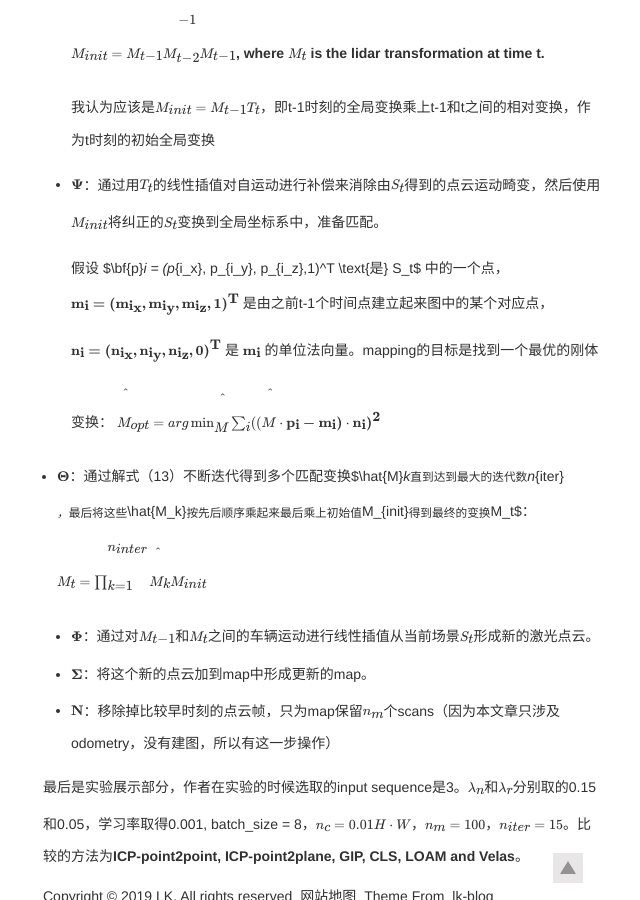
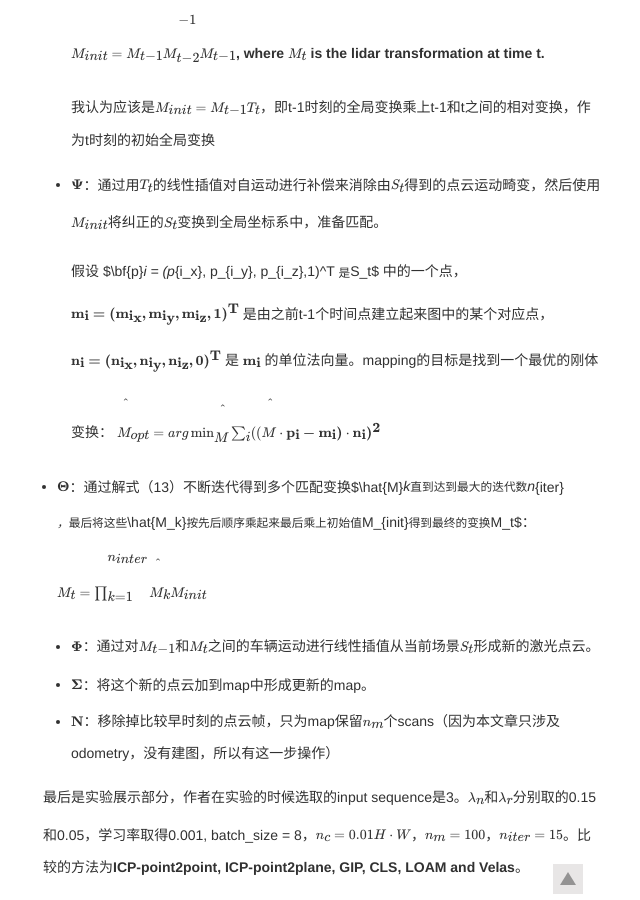
Before and after one commit to luke-king/luke-king.github.io, a Jekyll site: the page built from _posts/2019-06-15-文献阅读-LO-Net.md, in a window 1280 px wide and 900 px high, scrolled down 11956 px. Shown: the whole window, without its empty margins (317-957 px from the left). Built offline with Jekyll 4.4.1, drawn with Linux system fonts in a browser that asks for light colours; formulas are drawn with MathJax 3.

Commit message:
update resources

```diff
--- a/_posts/2019-06-15-文献阅读-LO-Net.md
+++ b/_posts/2019-06-15-文献阅读-LO-Net.md
@@ -181,7 +181,7 @@ $$
 
   - **$\bf{\Psi}$**：通过用$T_t$的线性插值对自运动进行补偿来消除由$S_t$得到的点云运动畸变，然后使用$M_{init}$将纠正的$S_t$变换到全局坐标系中，准备匹配。
 
-    假设 $\bf{p}_i = (p_{i_x}, p_{i_y}, p_{i_z},1)^T \text{是} S_t$ 中的一个点，$$\bf{m}_i = (m_{i_x}, m_{i_y}, m_{i_z}, 1)^T$$ 是由之前t-1个时间点建立起来图中的某个对应点，$$\bf{n}_i = (n_{i_x}, n_{i_y}, n_{i_z}, 0)^T$$ 是 $$\bf{m}_i$$ 的单位法向量。mapping的目标是找到一个最优的刚体变换：
+    假设 $\bf{p}_i = (p_{i_x}, p_{i_y}, p_{i_z},1)^T $\text{是} $S_t$ 中的一个点，$$\bf{m}_i = (m_{i_x}, m_{i_y}, m_{i_z}, 1)^T$$ 是由之前t-1个时间点建立起来图中的某个对应点，$$\bf{n}_i = (n_{i_x}, n_{i_y}, n_{i_z}, 0)^T$$ 是 $$\bf{m}_i$$ 的单位法向量。mapping的目标是找到一个最优的刚体变换：
     $$
     \hat{M}_{opt} = arg\min_{\hat{M}}\sum_i((\hat{M}\cdot \bf{p}_i -\bf{m}_i)\cdot \bf{n}_i)^2  \tag{13}
     $$
```
